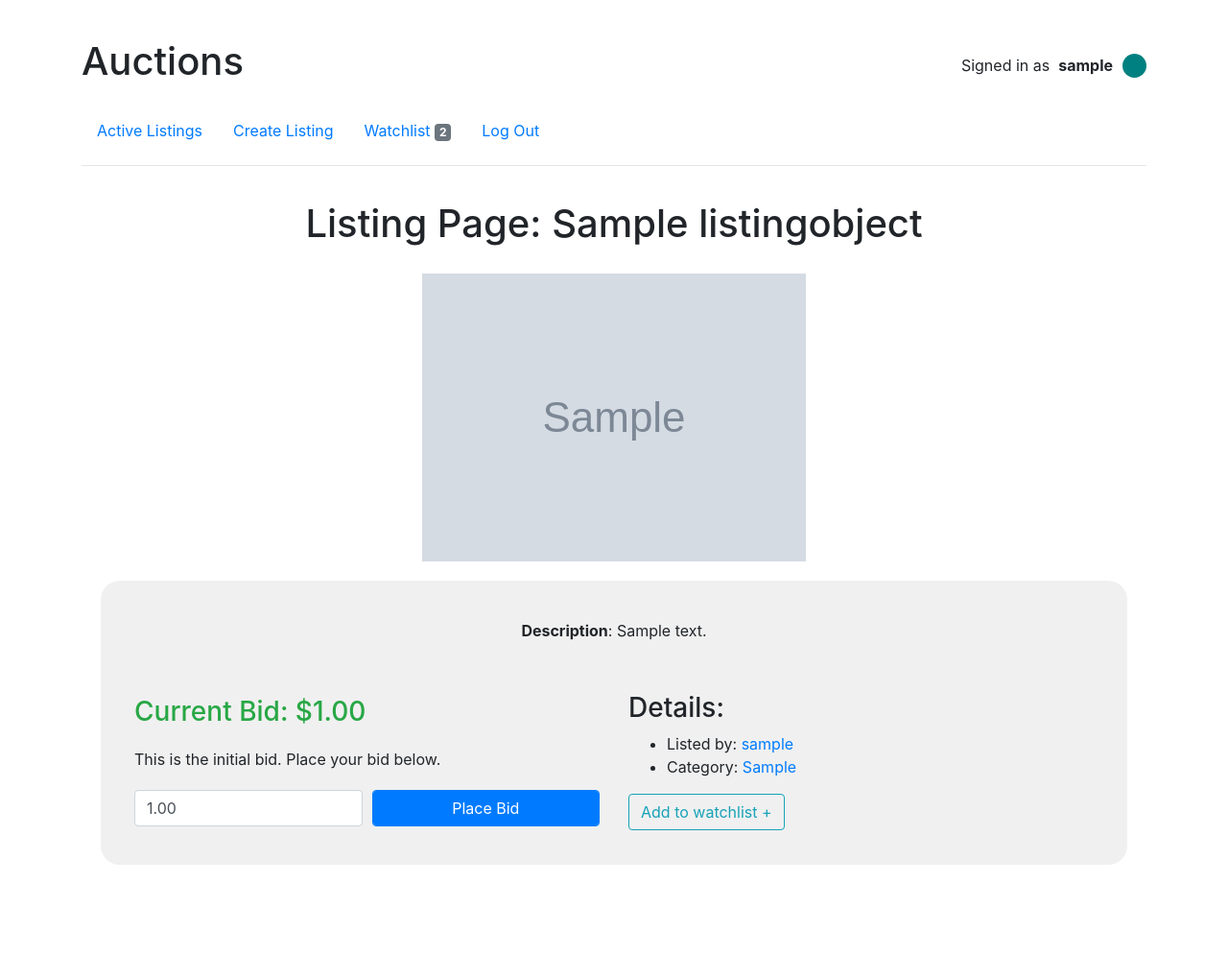
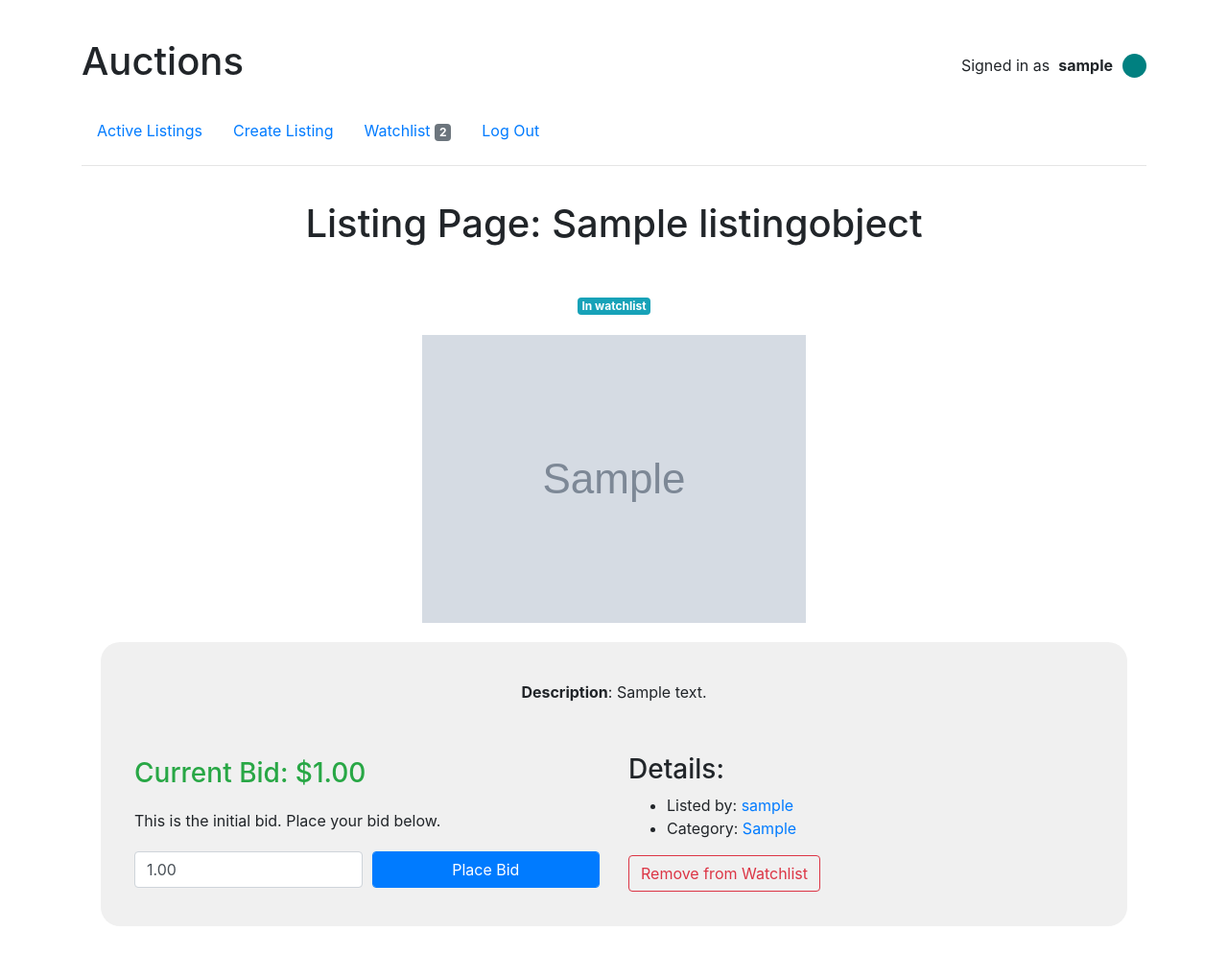
Before and after one commit to iaaron-xyz/cs50w, a Django app: page /listing_page/1 in a window 1280 px wide. Shown: the whole page at 96% size. Before the commit the page ends 901 px from the top, so only its background shows below. Run offline with Django 3.2, Linux system fonts and the light colour scheme; a user stored in the database is signed in; tables that the repository leaves empty hold one stand-in row (values such as "Sample post"); grey boxes marked "Sample" are stand-in pictures; some libraries are stand-ins or nearby versions.

Commit message:
implement remove_watchlist view and btns

```diff
--- a/commerce/auctions/templates/auctions/listing_page.html
+++ b/commerce/auctions/templates/auctions/listing_page.html
@@ -18,6 +18,13 @@
                     </div>
                 {% endfor %}
             </ul>
+        {% endif %}
+
+        {% comment %} In watchlist tag {% endcomment %}
+        {%if in_watchlist %}
+        <div class="text-center section-title">
+            <span class="badge badge-info">In watchlist</span>
+        </div>
         {% endif %}
 
         {% comment %} Listing image {% endcomment %}
@@ -62,10 +69,17 @@
                     </li>
                 </ul>
                 {% comment %} Add to/ Remove from Watchlist {% endcomment %}
-                <form action="{% url 'add_watchlist' listing_current.id %}" method="post" "class="text-center">
-                    {% csrf_token %}
-                    <input type="submit" href="{% url 'add_watchlist' listing_current.id %}" class="btn btn-outline-info" value="Add to watchlist +">
-                </form>
+                {% if in_watchlist %}
+                    <form action="{% url 'remove_watchlist' listing_current.id %}" method="post" "class="text-center">
+                        {% csrf_token %}
+                        <input type="submit" href="{% url 'add_watchlist' listing_current.id %}" class="btn btn-outline-danger" value="Remove from Watchlist">
+                    </form>
+                {% else %}
+                    <form action="{% url 'add_watchlist' listing_current.id %}" method="post" "class="text-center">
+                        {% csrf_token %}
+                        <input type="submit" href="{% url 'add_watchlist' listing_current.id %}" class="btn btn-outline-info" value="Add to watchlist +">
+                    </form>
+                {% endif %}
             </div>
 
         </div>
--- a/commerce/auctions/templates/auctions/watchlist.html
+++ b/commerce/auctions/templates/auctions/watchlist.html
@@ -17,7 +17,10 @@
                     <p><strong>Category: </strong><span class="badge badge-dark">{{ object.listing_obj.category }}</span></p>
                     <p>Publication date: {{ object.listing_obj.pub_date }}</p>
                     <a href="{% url 'listing_page' object.listing_obj.id %}" class="btn btn-primary">Details</a>
-                    <a href="#" class="btn btn-danger">Watchlist Remove</a>
+                    <form action="{% url 'remove_watchlist' object.listing_obj.id %}" method="post" style="display: inline;">
+                        {% csrf_token %}
+                        <input type="submit" class="btn btn-danger" value="Watchlist Remove">
+                    </form>
                 </div>
             </div>
         </div>
--- a/commerce/auctions/urls.py
+++ b/commerce/auctions/urls.py
@@ -10,6 +10,7 @@ urlpatterns = [
     path("place_bid/<int:owner_id>/<int:listing_id>", views.place_bid, name='place_bid'),
     path("watchlist", views.watchlist, name="watchlist"),
     path("add_watchlist/<int:listing_id>", views.add_watchlist, name="add_watchlist"),
+    path("remove_watchlist/<int:listing_id>", views.remove_watchlist, name="remove_watchlist"),
     path("login", views.login_view, name="login"),
     path("logout", views.logout_view, name="logout"),
     path("register", views.register, name="register")
--- a/commerce/auctions/views.py
+++ b/commerce/auctions/views.py
@@ -71,6 +71,7 @@ def register(request):
     else:
         return render(request, "auctions/register.html")
 
+@login_required(login_url='login')
 def new_listing(request):
     # get all available categories
     categories = Category.objects.all()
@@ -78,6 +79,7 @@ def new_listing(request):
         'categories': categories
     })
 
+@login_required(login_url='login')
 def add_new(request):
     # Save new listing info
     if request.method == "POST":
@@ -137,13 +139,23 @@ def listing_page(request, listing_id):
     if listing_current.status != 'active' or  not listing_current:
         is_active = False
 
+    # Get watchlist info
+    watchlist_list = list(Whatchlist.objects.filter(user=request.user.pk))
+    # Check if current listing object was added to watchlist
+    in_watchlist = False
+    for e in watchlist_list:
+        if e.listing_obj.id == listing_id:
+            in_watchlist = True
+            break
+
     # Render the page with tue current listing info
     return render(request, "auctions/listing_page.html", {
         'listing_current': listing_current,
         'listing_bids': listing_bids,
         'number_bids': number_bids,
         'current_bid': current_bid,
-        'is_active': is_active
+        'is_active': is_active,
+        'in_watchlist': in_watchlist
     })
 
 @login_required(login_url='login')
@@ -190,11 +202,9 @@ def place_bid(request, owner_id, listing_id):
 
     return HttpResponseRedirect(reverse('index'))
 
+@login_required(login_url='login')
 def add_watchlist(request, listing_id):
     if request.method == "POST":
-        print(request.user.pk)
-        print(listing_id)
-
         # Get current listing and user objects
         listing_current = get_object_or_404(ListingObject, pk=listing_id)
         user_current = get_object_or_404(User, pk=request.user.pk)
@@ -210,11 +220,24 @@ def add_watchlist(request, listing_id):
 
         return HttpResponseRedirect(reverse('listing_page', args=(listing_id,)))
 
+@login_required(login_url='login')
 def watchlist(request):
     # get watchlist objects of current user
     user_watchlist_objects = list(Whatchlist.objects.filter(user=request.user.pk))
-    print(user_watchlist_objects)
     # render watchlist view
     return render(request, "auctions/watchlist.html", {
         "user_watchlist_objects": user_watchlist_objects
     })
+
+@login_required(login_url='login')
+def remove_watchlist(request, listing_id):
+    if request.method == "POST":
+        # get watchlist objects related to the current user
+        watchlist_user_objects = Whatchlist.objects.filter(user=request.user.pk)
+        # remove from DB listing_id object
+        print(watchlist_user_objects)
+        for obj in watchlist_user_objects:
+            if obj.listing_obj.id == listing_id:
+                obj.delete()
+
+        return HttpResponseRedirect(request.META.get('HTTP_REFERER'))
```
